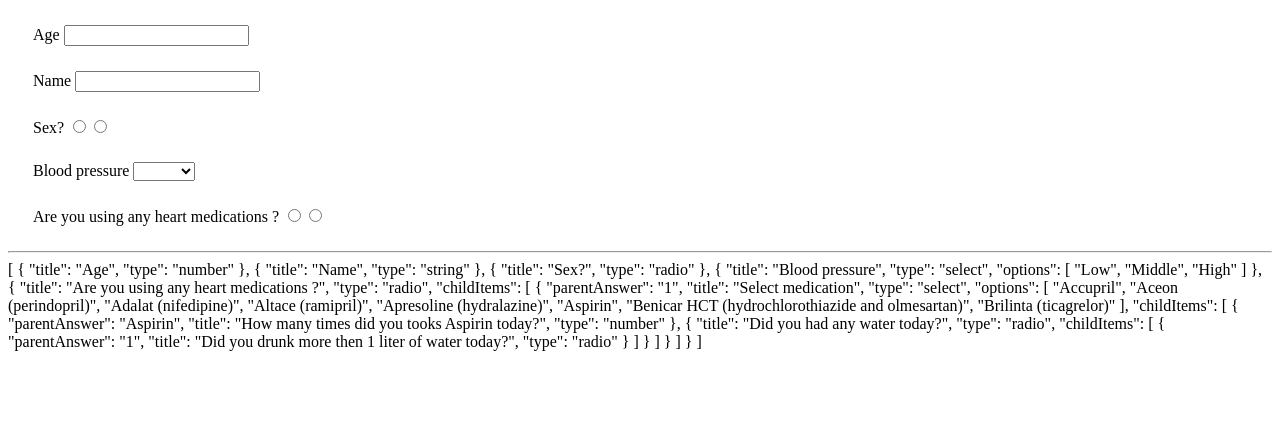
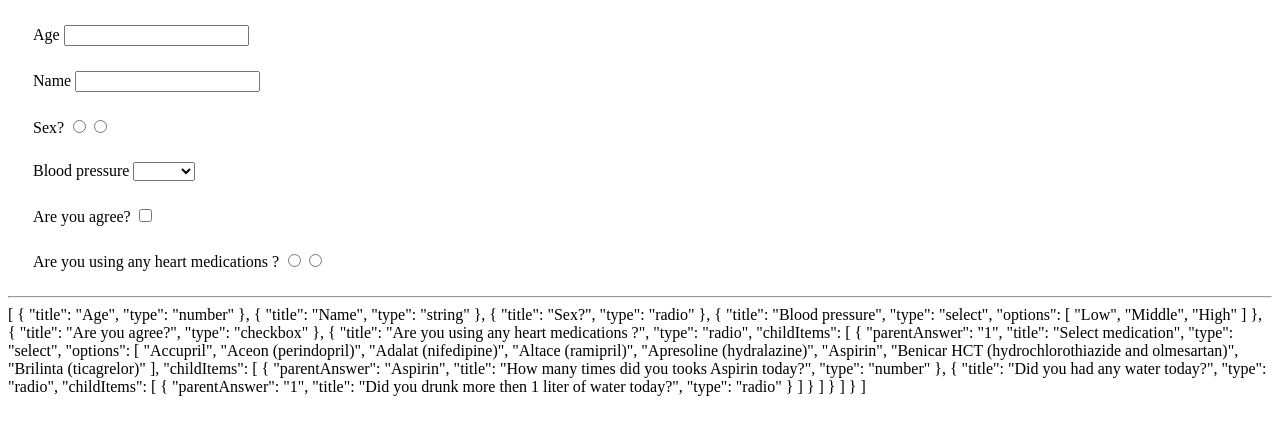
Before and after one commit to berlicon/clewmed, an Angular app: page / in a window 1280 px wide. Shown: the top 434 px of the page. Built offline with nearby package versions, Linux system fonts and the light colour scheme.

Commit message:
add checkbox support

```diff
--- a/src/app/questionnaire/questionnaire-item/questionnaire-item.component.html
+++ b/src/app/questionnaire/questionnaire-item/questionnaire-item.component.html
@@ -12,6 +12,8 @@
         <option *ngFor="let x of item.options">{{x}}</option>
     </select>
 
+    <input type="checkbox" *ngIf="item.type == 'checkbox'" [(ngModel)]="item.value">
+
     <div *ngFor="let child of item.childItems" style="margin-left: 25px;">
         <app-questionnaire-item *ngIf="!child.parentAnswer || child.parentAnswer == item.value" [item]="child"></app-questionnaire-item>
     </div>
--- a/src/app/questionnaire/questions.json
+++ b/src/app/questionnaire/questions.json
@@ -20,6 +20,10 @@
 		"Middle",
 		"High"
 		]
+	},
+	{
+		"title": "Are you agree?",
+		"type": "checkbox"
 	},
     {
 		"title": "Are you using any heart medications ?",
```
